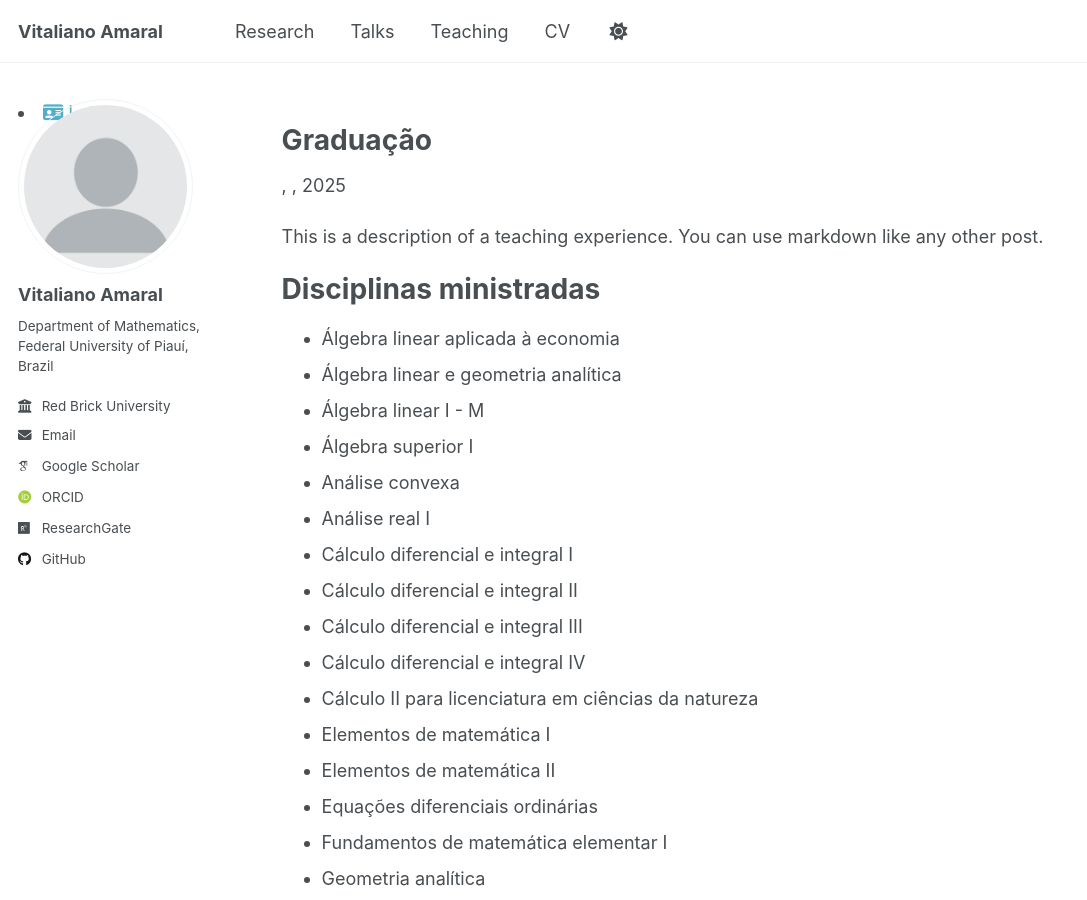
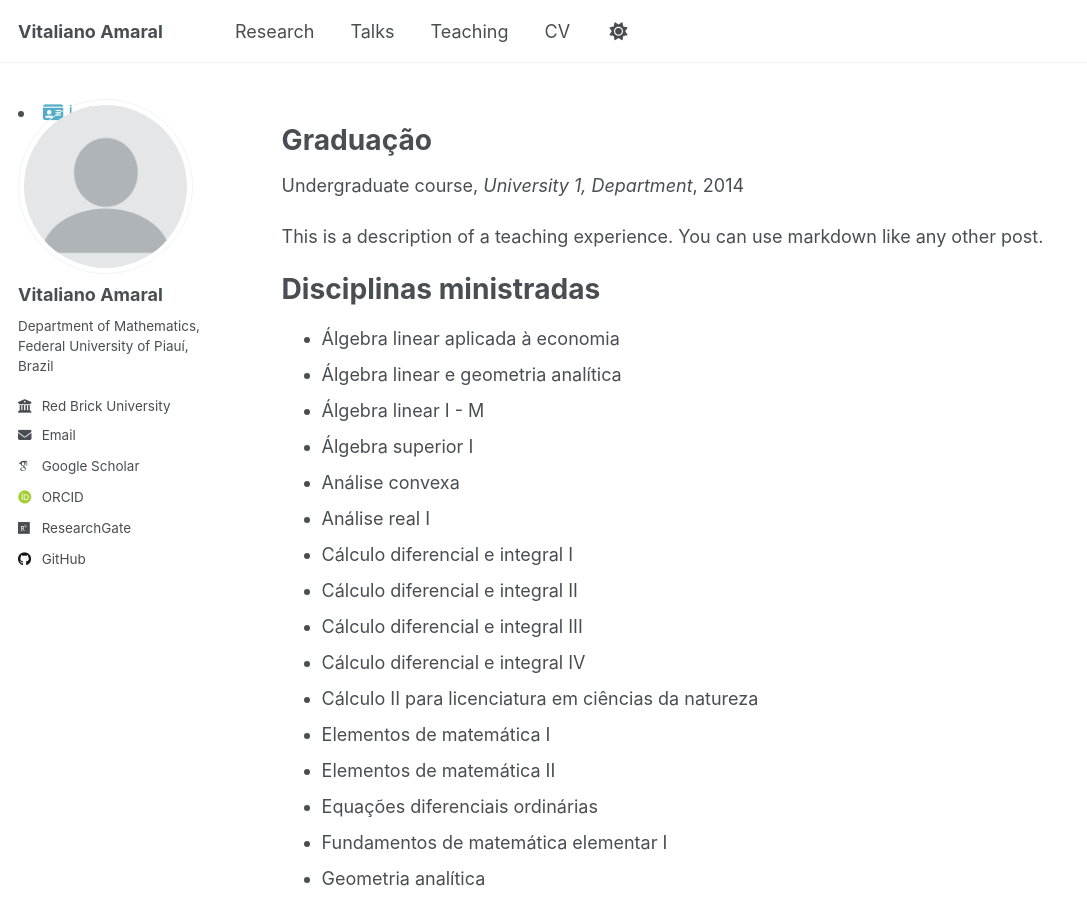
Before and after one commit to vitalianoamaral/vitalianoamaral.github.io, a Jekyll site: the page built from _teaching/2015-spring-teaching-2.md, in a window 1280 px wide and 900 px high. Shown: the whole window, without its empty margins (0-1087 px from the left). Built offline with Jekyll 4.4.1, drawn with Linux system fonts in a browser that asks for light colours; some web fonts are replaced; part of the change alters nothing that is shown.

Commit message:
Update 2015-spring-teaching-2.md

```diff
--- a/_teaching/2015-spring-teaching-2.md
+++ b/_teaching/2015-spring-teaching-2.md
@@ -1,11 +1,11 @@
 ---
 title: "Graduação"
 collection: teaching
-#type: "Undergraduate course"
+type: "Undergraduate course"
 permalink: /teaching/2014-spring-teaching-2
-#venue: "University 1, Department"
-#date: 2014-01-01
-#location: "City, Country"
+venue: "University 1, Department"
+date: 2014-01-01
+location: "City, Country"
 ---
 
 This is a description of a teaching experience. You can use markdown like any other post.
```
